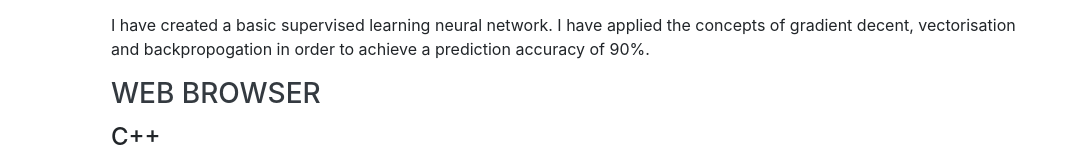
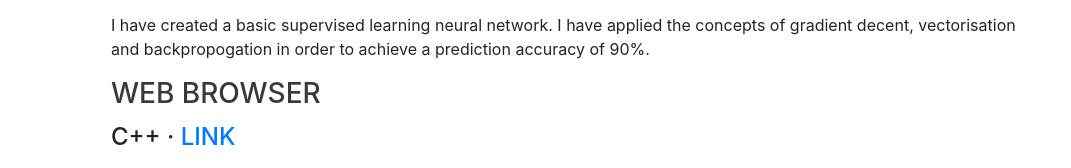
Before and after one commit to CianOSullivan/Portfolio, a website with bundled scripts: page index.html in a window 1280 px wide. Shown: the part 1258-1426 px from the top of the page, without its empty margins (209-1280 px from the left). Built offline with nearby package versions, Linux system fonts and the light colour scheme; a web font is replaced by a local one.

Commit message:
Add WebBrowser link to portfolio

```diff
--- a/index.html
+++ b/index.html
@@ -95,7 +95,7 @@
         <p>I have created a basic supervised learning neural network. I have applied the concepts of gradient decent, vectorisation and backpropogation in order to achieve a prediction accuracy of 90%.</p>
 
         <h3> Web Browser </h3>
-        <div class="subheading mb-3">C++</div>
+        <div class="subheading mb-3">C++ · <a href="https://github.com/CianOSullivan/WebBrowser" target="_blank">Link</a> </div>
         <p>I am developing a web browser from scratch using C++. This involves parsing the HTML, CSS and JavaScript to produce a rendering engine which can then be applied to a graphical user interface to present a website to the user.</p>
       </div>
     </section>
```
